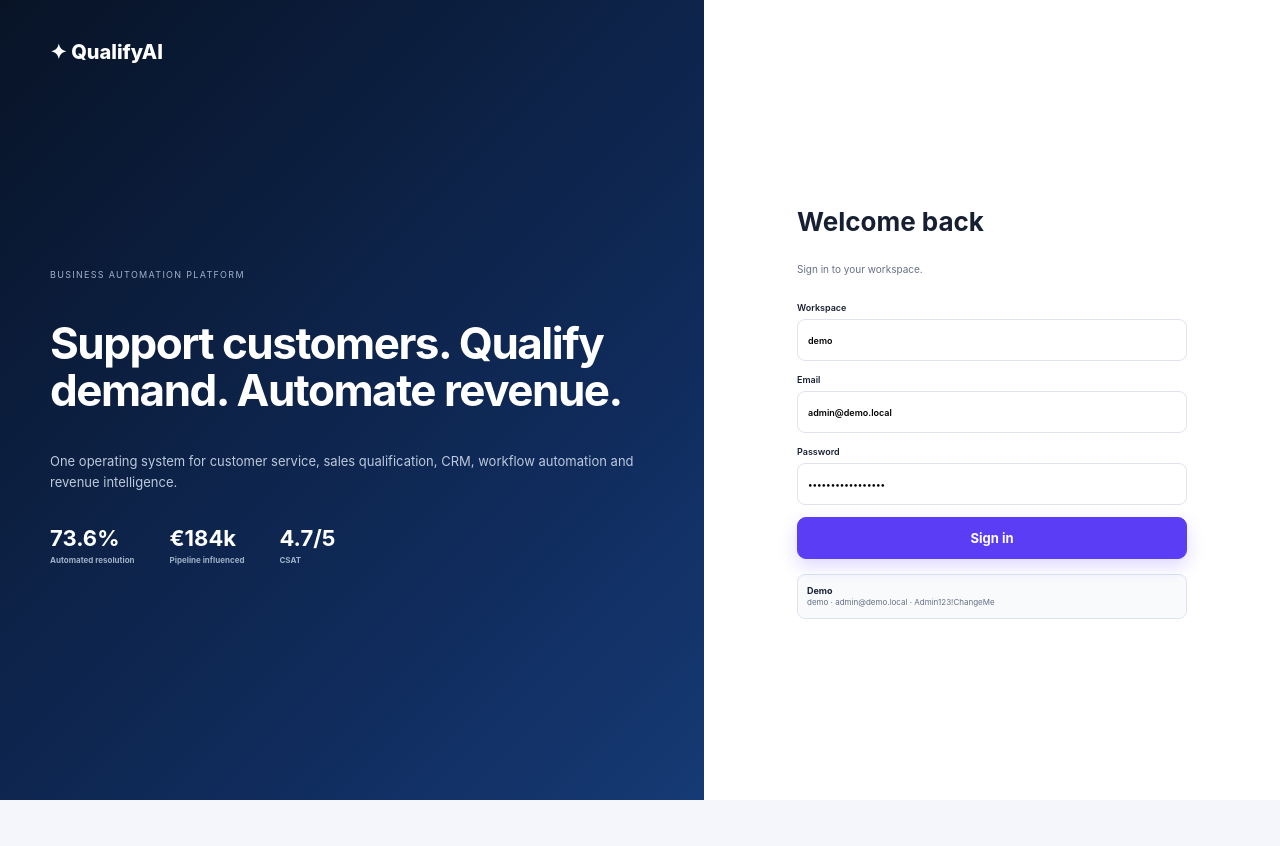
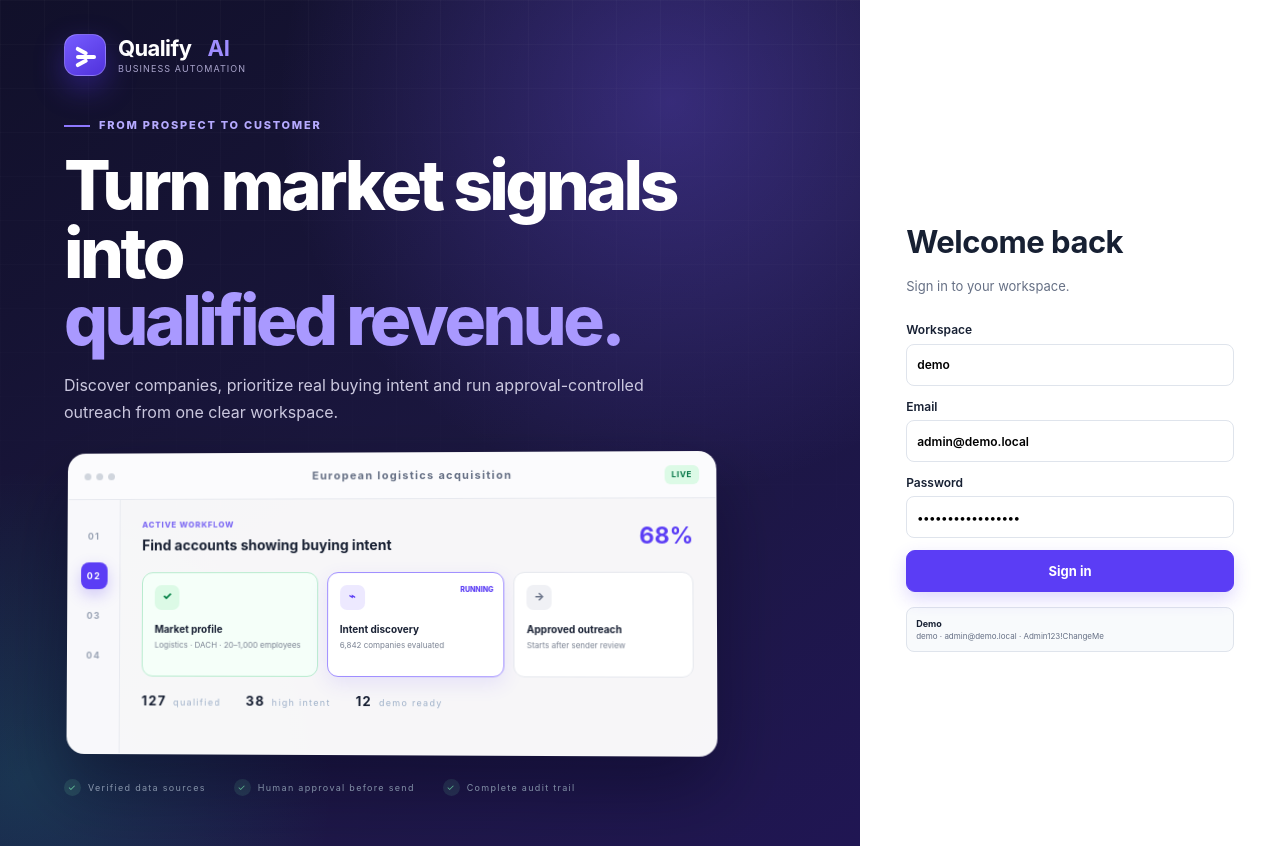
Before and after one commit to burimameti/qualifyai-admin, an Angular app: page /login in a window 1280 px wide. Before the commit the page ends 800 px from the top, so only its background shows below. Built offline with nearby package versions, Linux system fonts and the light colour scheme.

Commit message:
feat(ui): add product story to sign-in hero

```diff
--- a/src/app/features/auth/login.page.ts
+++ b/src/app/features/auth/login.page.ts
@@ -9,18 +9,81 @@
   imports: [CommonModule, FormsModule],
   template: `<div class="login">
     <section class="login-hero">
-      <div class="brand">✦ QualifyAI</div>
-      <div>
-        <span>BUSINESS AUTOMATION PLATFORM</span>
-        <h1>Support customers. Qualify demand. Automate revenue.</h1>
+      <div class="login-brand">
+        <i class="product-logo" aria-hidden="true"
+          ><span></span><span></span><span></span
+        ></i>
+        <div>
+          <b>Qualify</b><strong>AI</strong><small>Business automation</small>
+        </div>
+      </div>
+      <div class="login-hero-content">
+        <span class="hero-eyebrow">FROM PROSPECT TO CUSTOMER</span>
+        <h1>Turn market signals into <em>qualified revenue.</em></h1>
         <p>
-          One operating system for customer service, sales qualification, CRM,
-          workflow automation and revenue intelligence.
+          Discover companies, prioritize real buying intent and run
+          approval-controlled outreach from one clear workspace.
         </p>
-        <div class="proof">
-          <b>73.6%<small>Automated resolution</small></b
-          ><b>€184k<small>Pipeline influenced</small></b
-          ><b>4.7/5<small>CSAT</small></b>
+
+        <div
+          class="product-preview"
+          aria-label="QualifyAI product workflow preview"
+        >
+          <header>
+            <div><i></i><i></i><i></i></div>
+            <span>European logistics acquisition</span>
+            <b>LIVE</b>
+          </header>
+          <div class="preview-body">
+            <aside>
+              <span>01</span><span class="active">02</span><span>03</span
+              ><span>04</span>
+            </aside>
+            <main>
+              <div class="preview-title">
+                <div>
+                  <small>ACTIVE WORKFLOW</small
+                  ><b>Find accounts showing buying intent</b>
+                </div>
+                <strong>68%</strong>
+              </div>
+              <div class="preview-flow">
+                <article class="done">
+                  <i>✓</i>
+                  <div>
+                    <b>Market profile</b
+                    ><small>Logistics · DACH · 20–1,000 employees</small>
+                  </div>
+                </article>
+                <article class="active">
+                  <i>⌁</i>
+                  <div>
+                    <b>Intent discovery</b
+                    ><small>6,842 companies evaluated</small>
+                  </div>
+                  <em>Running</em>
+                </article>
+                <article>
+                  <i>→</i>
+                  <div>
+                    <b>Approved outreach</b
+                    ><small>Starts after sender review</small>
+                  </div>
+                </article>
+              </div>
+              <footer>
+                <span><b>127</b> qualified</span
+                ><span><b>38</b> high intent</span
+                ><span><b>12</b> demo ready</span>
+              </footer>
+            </main>
+          </div>
+        </div>
+
+        <div class="hero-benefits">
+          <span><i>✓</i> Verified data sources</span
+          ><span><i>✓</i> Human approval before send</span
+          ><span><i>✓</i> Complete audit trail</span>
         </div>
       </div>
     </section>
@@ -42,7 +105,13 @@
           inputmode="numeric"
           autocomplete="one-time-code" /></label
       ><button class="primary" type="submit" [disabled]="submitting">
-        {{ submitting ? "Signing in…" : mfaRequired ? "Verify & sign in" : "Sign in" }}
+        {{
+          submitting
+            ? "Signing in…"
+            : mfaRequired
+              ? "Verify & sign in"
+              : "Sign in"
+        }}
       </button>
       <div class="error" *ngIf="error">{{ error }}</div>
       <div class="demo">
@@ -64,7 +133,13 @@
     private router: Router,
   ) {}
   submit() {
-    if (this.submitting || !this.tenant.trim() || !this.email.trim() || !this.password) return;
+    if (
+      this.submitting ||
+      !this.tenant.trim() ||
+      !this.email.trim() ||
+      !this.password
+    )
+      return;
     this.submitting = true;
     this.error = "";
     this.auth
--- a/src/product-design.css
+++ b/src/product-design.css
@@ -485,6 +485,361 @@
   border-radius: inherit;
   background: linear-gradient(90deg, #7963f7, #5137d7);
 }
+
+/* Login product story */
+.login {
+  grid-template-columns: minmax(680px, 1.35fr) minmax(420px, 0.65fr);
+  background: #fff;
+}
+.login-hero {
+  position: relative;
+  overflow: hidden;
+  min-height: 100vh;
+  padding: 34px clamp(42px, 5vw, 78px) 44px;
+  background:
+    radial-gradient(
+      circle at 78% 12%,
+      rgba(120, 91, 255, 0.32),
+      transparent 28rem
+    ),
+    radial-gradient(
+      circle at 3% 92%,
+      rgba(22, 193, 166, 0.18),
+      transparent 22rem
+    ),
+    linear-gradient(145deg, #11102a 0%, #1b1740 55%, #201653 100%);
+}
+.login-hero::before {
+  position: absolute;
+  inset: 0;
+  background-image:
+    linear-gradient(rgba(255, 255, 255, 0.025) 1px, transparent 1px),
+    linear-gradient(90deg, rgba(255, 255, 255, 0.025) 1px, transparent 1px);
+  background-size: 44px 44px;
+  content: "";
+  mask-image: linear-gradient(to bottom, #000, transparent 80%);
+}
+.login-brand,
+.login-hero-content {
+  position: relative;
+  z-index: 1;
+}
+.login-brand {
+  display: flex;
+  align-items: center;
+  gap: 12px;
+}
+.product-logo {
+  position: relative;
+  display: block;
+  width: 42px;
+  height: 42px;
+  border: 1px solid rgba(255, 255, 255, 0.24);
+  border-radius: 13px;
+  background: linear-gradient(145deg, #765cff, #5032dc);
+  box-shadow: 0 12px 30px rgba(73, 46, 206, 0.45);
+}
+.product-logo span {
+  position: absolute;
+  left: 11px;
+  width: 20px;
+  height: 4px;
+  border-radius: 4px;
+  background: #fff;
+  transform-origin: left;
+}
+.product-logo span:nth-child(1) {
+  top: 11px;
+  width: 13px;
+  transform: rotate(28deg);
+}
+.product-logo span:nth-child(2) {
+  top: 20px;
+}
+.product-logo span:nth-child(3) {
+  top: 29px;
+  width: 13px;
+  transform: rotate(-28deg);
+}
+.login-brand > div {
+  display: grid;
+  grid-template-columns: auto auto;
+  align-items: baseline;
+  line-height: 1;
+}
+.login-brand b {
+  font-size: 22px;
+  letter-spacing: -0.6px;
+}
+.login-brand strong {
+  color: #9f8dff;
+  font-size: 22px;
+}
+.login-brand small {
+  grid-column: 1 / 3;
+  margin-top: 5px;
+  color: #aaa5cc;
+  font-size: 9px;
+  letter-spacing: 0.12em;
+  text-transform: uppercase;
+}
+.login-hero-content {
+  width: min(790px, 100%);
+  margin: auto 0;
+  padding: 36px 0 6px;
+}
+.hero-eyebrow {
+  display: inline-flex;
+  align-items: center;
+  gap: 9px;
+  color: #b6aaff !important;
+  font-size: 11px !important;
+  font-weight: 800;
+  letter-spacing: 0.16em !important;
+}
+.hero-eyebrow::before {
+  width: 26px;
+  height: 2px;
+  background: #8e78ff;
+  content: "";
+}
+.login-hero h1 {
+  max-width: 760px;
+  margin: 18px 0 17px;
+  font-size: clamp(46px, 5.4vw, 76px);
+  font-weight: 780;
+  line-height: 0.98;
+  letter-spacing: -3.5px;
+}
+.login-hero h1 em {
+  display: block;
+  color: #a999ff;
+  font-style: normal;
+}
+.login-hero-content > p {
+  max-width: 680px;
+  margin: 0 0 27px;
+  color: #cbc8df;
+  font-size: 16px;
+  line-height: 1.65;
+}
+.product-preview {
+  overflow: hidden;
+  max-width: 740px;
+  border: 1px solid rgba(255, 255, 255, 0.16);
+  border-radius: 18px;
+  background: rgba(255, 255, 255, 0.96);
+  color: #182033;
+  box-shadow: 0 32px 70px rgba(3, 2, 20, 0.38);
+  transform: perspective(1200px) rotateY(-2deg) rotateX(1deg);
+}
+.product-preview > header {
+  display: grid;
+  grid-template-columns: 80px 1fr auto;
+  align-items: center;
+  min-height: 46px;
+  padding: 0 16px;
+  border-bottom: 1px solid #e7e9ef;
+  background: #fbfbfd;
+}
+.product-preview > header > div {
+  display: flex;
+  gap: 5px;
+}
+.product-preview > header i {
+  width: 7px;
+  height: 7px;
+  border-radius: 50%;
+  background: #d0d5dd;
+}
+.product-preview > header span {
+  color: #667085;
+  font-size: 11px;
+  font-weight: 650;
+  text-align: center;
+}
+.product-preview > header b {
+  padding: 4px 7px;
+  border-radius: 6px;
+  background: #dcfae6;
+  color: #067647;
+  font-size: 8px;
+  letter-spacing: 0.08em;
+}
+.preview-body {
+  display: grid;
+  grid-template-columns: 53px 1fr;
+  min-height: 255px;
+}
+.preview-body > aside {
+  display: flex;
+  flex-direction: column;
+  align-items: center;
+  gap: 13px;
+  padding-top: 23px;
+  border-right: 1px solid #e8eaf0;
+  background: #f8f8fb;
+}
+.preview-body > aside span {
+  display: grid;
+  width: 27px;
+  height: 27px;
+  place-items: center;
+  border-radius: 8px;
+  color: #98a2b3;
+  font-size: 9px;
+  font-weight: 750;
+}
+.preview-body > aside span.active {
+  background: #5b3df5;
+  color: #fff;
+  box-shadow: 0 6px 15px rgba(91, 61, 245, 0.25);
+}
+.preview-body > main {
+  min-width: 0;
+  padding: 20px 22px 16px;
+}
+.preview-title {
+  display: flex;
+  justify-content: space-between;
+  align-items: center;
+  gap: 20px;
+}
+.preview-title small,
+.preview-title b {
+  display: block;
+}
+.preview-title small {
+  margin-bottom: 4px;
+  color: #7f6cf3;
+  font-size: 8px;
+  font-weight: 800;
+  letter-spacing: 0.1em;
+}
+.preview-title b {
+  font-size: 14px;
+}
+.preview-title strong {
+  color: #5b3df5;
+  font-size: 23px;
+}
+.preview-flow {
+  display: grid;
+  grid-template-columns: repeat(3, 1fr);
+  gap: 9px;
+  margin-top: 17px;
+}
+.preview-flow article {
+  position: relative;
+  min-height: 105px;
+  padding: 12px;
+  border: 1px solid #e5e7ed;
+  border-radius: 11px;
+  background: #fff;
+}
+.preview-flow article > i {
+  display: grid;
+  width: 25px;
+  height: 25px;
+  place-items: center;
+  margin-bottom: 12px;
+  border-radius: 7px;
+  background: #f0f1f5;
+  color: #667085;
+  font-style: normal;
+  font-size: 11px;
+  font-weight: 800;
+}
+.preview-flow article b,
+.preview-flow article small {
+  display: block;
+}
+.preview-flow article b {
+  font-size: 10px;
+}
+.preview-flow article small {
+  margin-top: 4px;
+  color: #7a8292;
+  font-size: 8px;
+  line-height: 1.35;
+}
+.preview-flow article.done {
+  border-color: #b7ebce;
+  background: #f5fff9;
+}
+.preview-flow article.done > i {
+  background: #dcfae6;
+  color: #078348;
+}
+.preview-flow article.active {
+  border-color: #9e8cff;
+  box-shadow: 0 7px 20px rgba(91, 61, 245, 0.11);
+}
+.preview-flow article.active > i {
+  background: #ede9ff;
+  color: #5b3df5;
+}
+.preview-flow article em {
+  position: absolute;
+  top: 12px;
+  right: 10px;
+  color: #5b3df5;
+  font-size: 7px;
+  font-style: normal;
+  font-weight: 800;
+  text-transform: uppercase;
+}
+.preview-body main > footer {
+  display: flex;
+  gap: 25px;
+  padding-top: 15px;
+  color: #7a8292;
+  font-size: 9px;
+}
+.preview-body main > footer b {
+  margin-right: 3px;
+  color: #182033;
+  font-size: 13px;
+}
+.hero-benefits {
+  display: flex;
+  flex-wrap: wrap;
+  gap: 18px 28px;
+  margin-top: 24px;
+  color: #c7c3db;
+  font-size: 11px;
+}
+.hero-benefits span {
+  display: flex;
+  align-items: center;
+  gap: 7px;
+}
+.hero-benefits i {
+  display: grid;
+  width: 17px;
+  height: 17px;
+  place-items: center;
+  border-radius: 50%;
+  background: rgba(113, 224, 172, 0.15);
+  color: #72e0ac;
+  font-style: normal;
+  font-size: 9px;
+}
+.login > form {
+  width: min(410px, 78%);
+}
+.login form h2 {
+  margin-bottom: 7px;
+  font-size: 31px;
+  letter-spacing: -0.5px;
+}
+.login form > p {
+  font-size: 13px;
+}
+.login form label {
+  font-size: 12px;
+}
+
 @media (max-width: 1050px) {
   .page {
     padding: 26px 24px 50px;
@@ -492,6 +847,24 @@
   .wizard ol,
   .plan-grid {
     grid-template-columns: 1fr 1fr;
+  }
+  .login {
+    grid-template-columns: 1.15fr 0.85fr;
+  }
+  .login-hero {
+    padding: 30px;
+  }
+  .login-hero h1 {
+    font-size: 48px;
+  }
+  .preview-flow {
+    grid-template-columns: 1fr;
+  }
+  .preview-flow article {
+    min-height: 72px;
+  }
+  .preview-body {
+    min-height: 300px;
   }
 }
 @media (max-width: 720px) {
@@ -512,4 +885,15 @@
   .subscription-price {
     text-align: left;
   }
+  .login {
+    display: block;
+  }
+  .login-hero {
+    display: none;
+  }
+  .login > form {
+    width: min(410px, calc(100% - 40px));
+    min-height: 100vh;
+    padding: 60px 0;
+  }
 }
```
